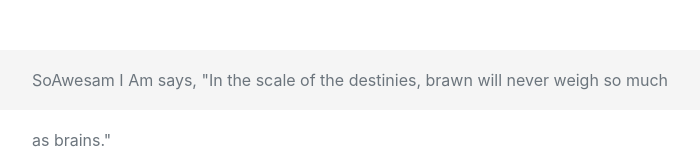
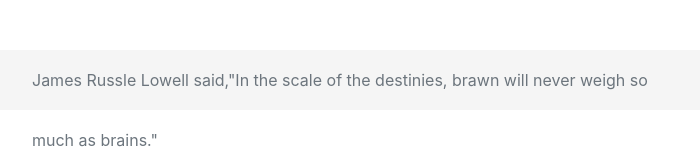
Before and after one commit to SoAwesam/Blog, a plain HTML site: page index.html in a window 1280 px wide. Shown: the part 690-857 px from the top of the page, 283-983 px from the left. Drawn offline with nearby package versions, Linux system fonts and the light colour scheme.

Commit message:
Update index.html

```diff
--- a/index.html
+++ b/index.html
@@ -48,7 +48,7 @@
 
   <footer class="footer">
     <div class="container">
-      <span class="text-muted">SoAwesam I Am says, "In the scale of the destinies, brawn will never weigh so much as brains."</span>
+      <span class="text-muted">James Russle Lowell said,"In the scale of the destinies, brawn will never weigh so much as brains."</span>
     </div>
   </footer>
 
```
